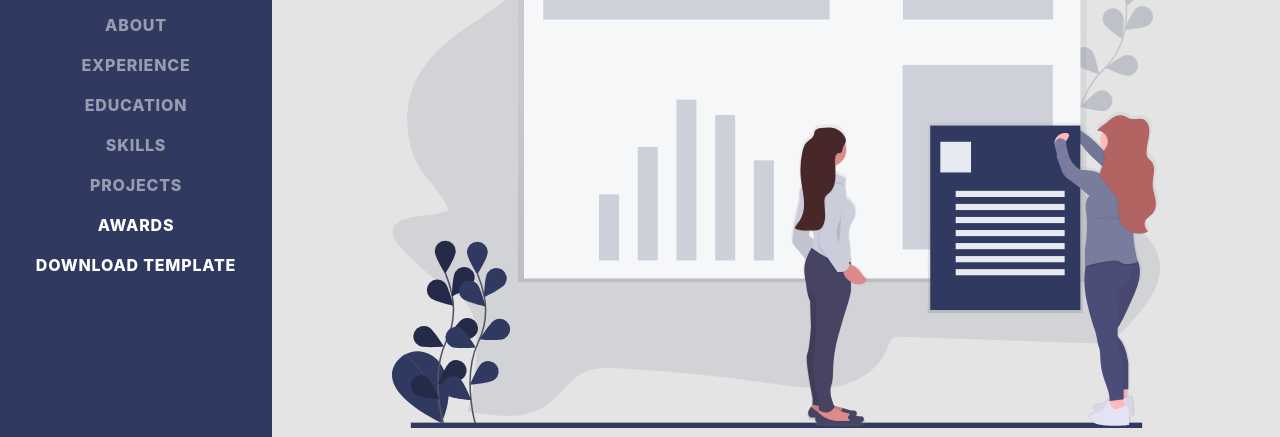
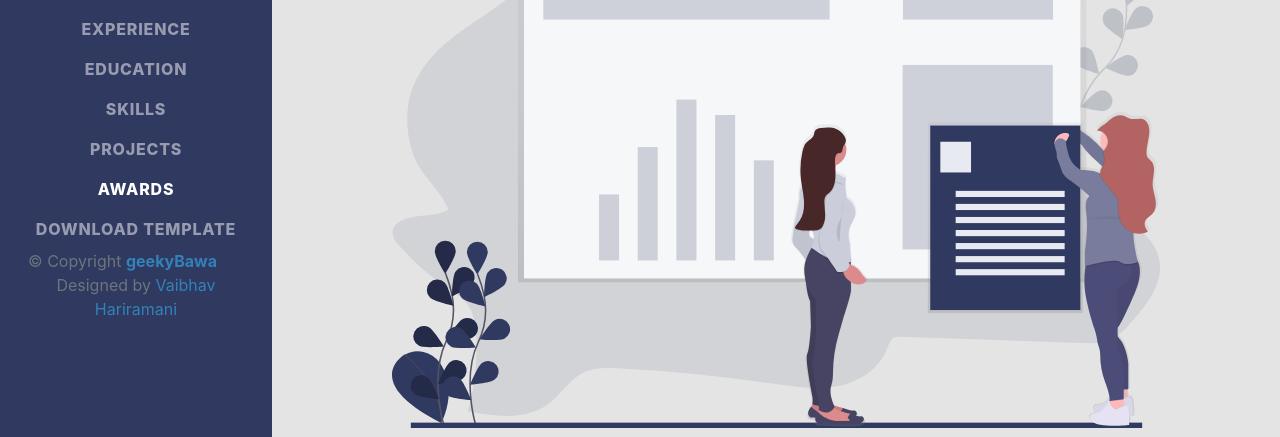
Before and after one commit to vaibhavhariaramani/portfolio-template-2, a plain HTML site: page index.html in a window 1280 px wide. Shown: the part 363-800 px from the top of the page. Drawn offline with nearby package versions, Linux system fonts and the light colour scheme; a web font is replaced by a local one.

Commit message:
Update index.html

```diff
--- a/index.html
+++ b/index.html
@@ -42,8 +42,22 @@
         <li class="nav-item"><a class="nav-link js-scroll-trigger" href="#skills">Skills</a></li>
         <li class="nav-item"><a class="nav-link js-scroll-trigger" href="#projects">Projects</a></li>
         <li class="nav-item"><a class="nav-link js-scroll-trigger" href="#awards">Awards</a></li>
-        <li class="nav-item"><a class="nav-link js-scroll-trigger" href="#awards">Download
-          Template</a></li>
+        <li class="nav-item"><a class="nav-link js-scroll-trigger" href="https://github.com/vaibhavhariaramani/portfolio-template-2/archive/main.zip">Download Template</a></li>
+        <!-- ======= Footer ======= -->
+  <footer id="footer">
+    <div class="container">
+      <div class="copyright">
+        &copy; Copyright <strong><span><a href="https://vaibhavhariaramani.github.io/blogs/">geekyBawa</a></span></strong>
+      </div>
+      <div class="credits">
+        <!-- All the links in the footer should remain intact. -->
+        <!-- You can delete the links only if you purchased the pro version. -->
+        <!-- Licensing information: https://bootstrapmade.com/license/ -->
+        <!-- Purchase the pro version with working PHP/AJAX contact form: https://bootstrapmade.com/iportfolio-bootstrap-portfolio-websites-template/ -->
+        Designed by <a href="https://vaibhavhariaramani.github.io/">Vaibhav Hariramani</a>
+      </div>
+    </div>
+  </footer><!-- End  Footer -->
       </ul>
     </div>
   </nav>
```
